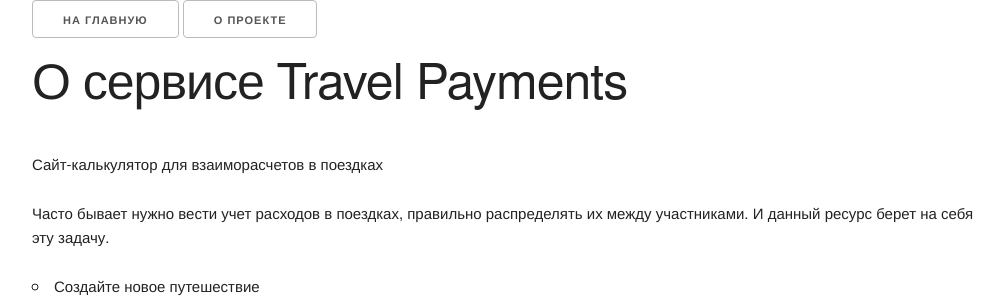
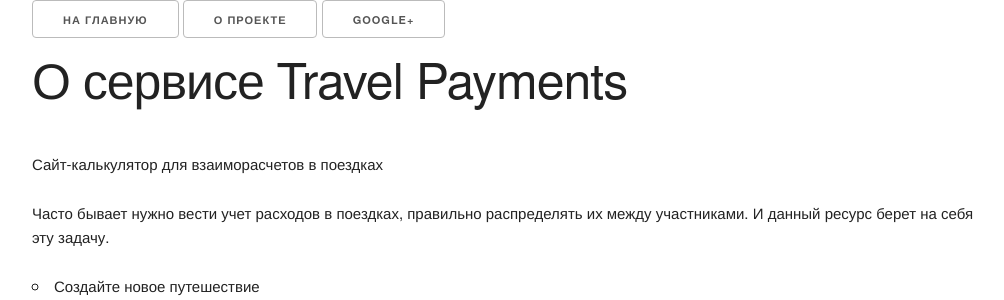
Before and after one commit to miguel-vn/travel_payments_web, a Django app: page /about in a window 1280 px wide. Shown: the top 300 px of the page, without its empty margins (128-1132 px from the left). Run offline with Django 3.2, Linux system fonts and the light colour scheme.

Commit message:
Temporary google login button

```diff
--- a/payments_logic/templates/base.html
+++ b/payments_logic/templates/base.html
@@ -7,11 +7,15 @@
     <link rel="stylesheet" href="{% static 'css/skeleton.css' %}">
 </head>
 <body>
-
 <div class="container">
     <a class="toplinks button" href="{% url 'travels_list' %}">На главную</a>
 
     <a class="toplinks button" href="{% url 'about' %}">О проекте</a>
+    {% if user.is_authenticated %}
+        <a class="toplinks button" href="{% url "social:disconnect" "google-oauth2" %}">Logout</a>
+    {% else %}
+        <a class="toplinks button" href="{% url "social:begin" "google-oauth2" %}">Google+</a>
+    {% endif %}
 
     <div class="row">
         {% block content %}
```
